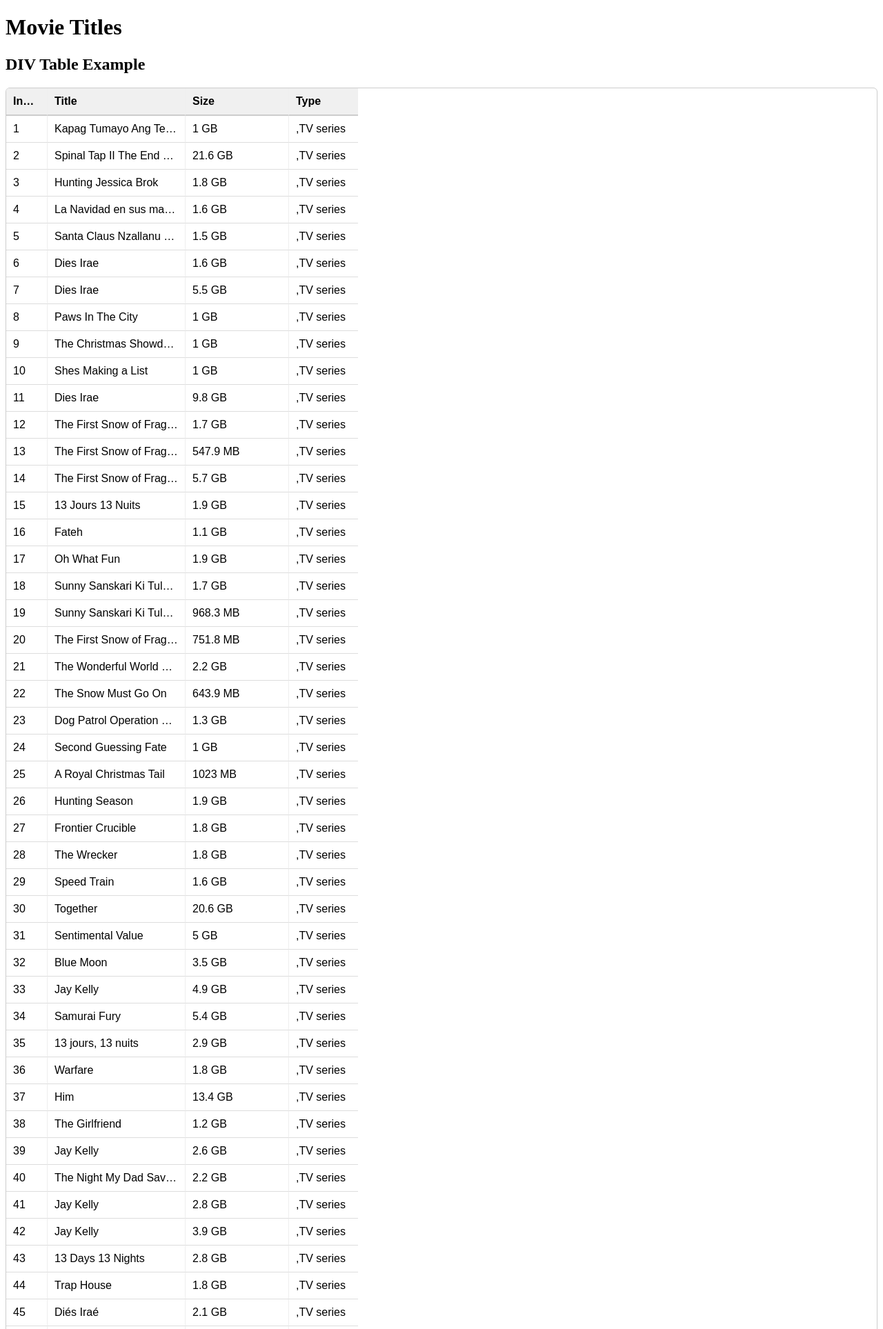
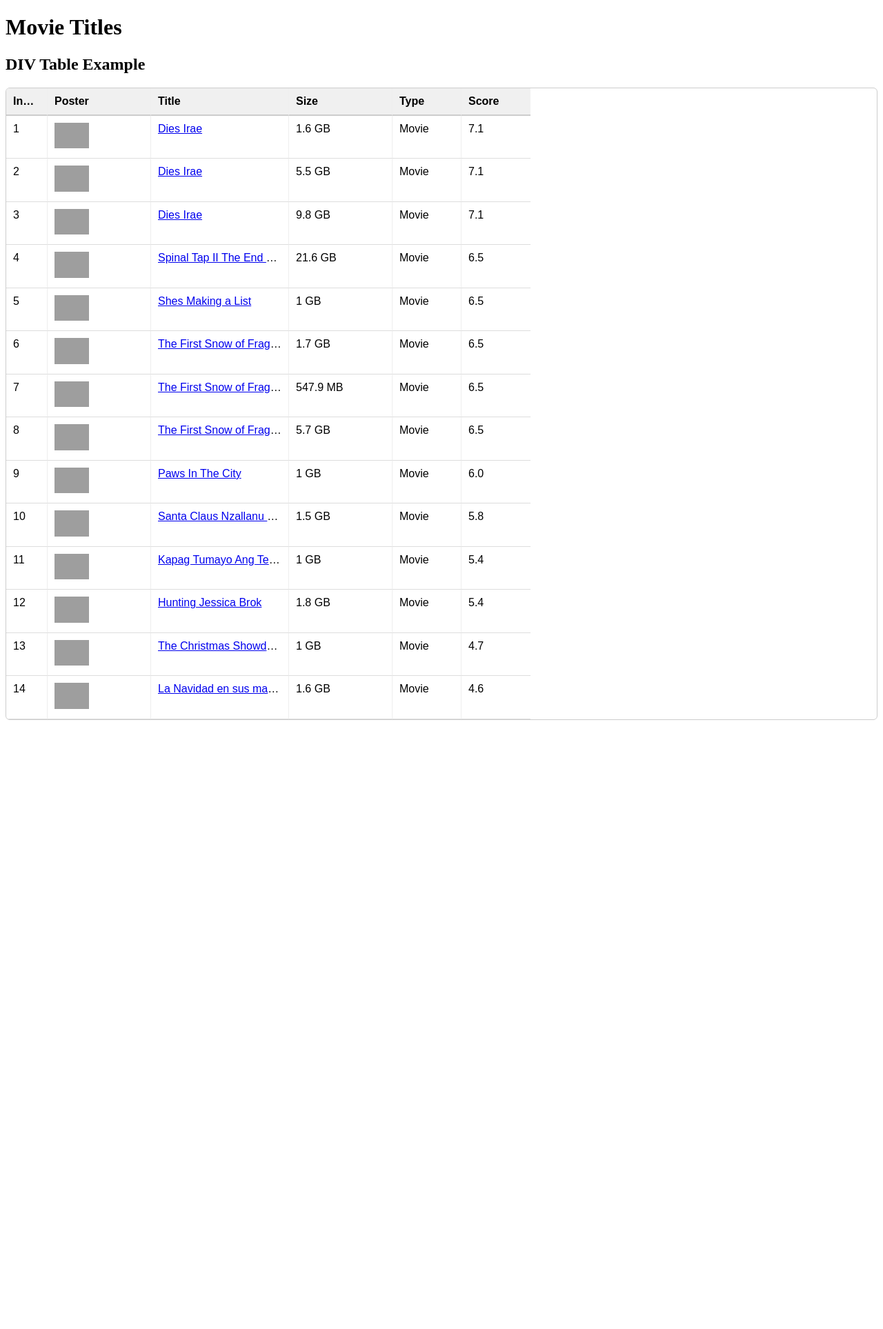
Before and after one commit to relidaning/myrargb, a Flask app: page / in a window 1280 px wide. Shown: the top 1927 px of the page at 69% size. After the commit the page ends 1044 px from the top, so only its background shows below. Run offline with Flask 3, Linux system fonts and the light colour scheme; grey boxes are pictures that could not be loaded.

Commit message:
display poster and score

```diff
--- a/app.py
+++ b/app.py
@@ -9,7 +9,7 @@ CORS(app)  # 允许跨域请求
 
 @app.route('/', methods=['GET'])
 def index():
-    items = db.get_items()
+    items = db.get_items(sql='and score is not null', limit=100, order_by='score DESC')
     return render_template('index.html', items=items)
 
 
--- a/db.py
+++ b/db.py
@@ -31,12 +31,13 @@ class MyRargbDB:
     self.conn.commit()
 
 
-  def get_items(self, type='movies', is_training=True, sql='', limit=1000):
+  def get_items(self, type='movies', is_training=True, sql='', limit=1000, order_by='id DESC'):
     exe_sql = ' select * from movies where 1=1 '
     if type=='movies':
       exe_sql += " and type = '00' "
     if sql:
       exe_sql += ' ' + sql + ' '
+    exe_sql += f' ORDER BY {order_by} '
     exe_sql += f' LIMIT {limit} '
     self.cur.execute(exe_sql)
     rows = self.cur.fetchall()
@@ -48,7 +49,11 @@ class MyRargbDB:
             "filename": row[1],
             "size": row[2],
             'title': row[3],
-            "url": row[4]
+            "url": row[4],
+            "type": row[5],
+            "score": row[6],
+            "genres": row[7],
+            "poster": row[8]
         })
 
     return items
--- a/templates/index.html
+++ b/templates/index.html
@@ -20,7 +20,7 @@
 <style>
   .table {
     display: grid;
-    grid-template-columns: 60px 200px 150px 100px;
+    grid-template-columns: 60px 150px 200px 150px 100px 100px;
     border: 1px solid #ccc;
     border-radius: 6px;
     overflow: hidden;
@@ -71,17 +71,21 @@
     <!-- Header -->
     <div class="table-header">
       <div>Index</div>
+      <div>Poster</div>
       <div>Title</div>
       <div>Size</div>
       <div>Type</div>
+      <div>Score</div>
     </div>
 
     {% for item in items %}
     <div class="table-row">
       <div>{{ loop.index }}</div>
-      <div>{{item.title}}</div>
+      <div><img src="{{item.poster}}" alt="Poster" style="width:50px;height:auto;"></div>
+      <div><a href="{{item.url}}" target="_blank">{{item.title}}</a></div>
       <div>{{item.size}}</div>
-      <div>{{item.type}},{{'Movie' if item.type == '00' else 'TV series'}}</div>
+      <div>{{'Movie' if item.type == '00' else 'TV series'}}</div>
+      <div>{{item.score}}</div>
     </div>
     {% endfor %}
 
```
